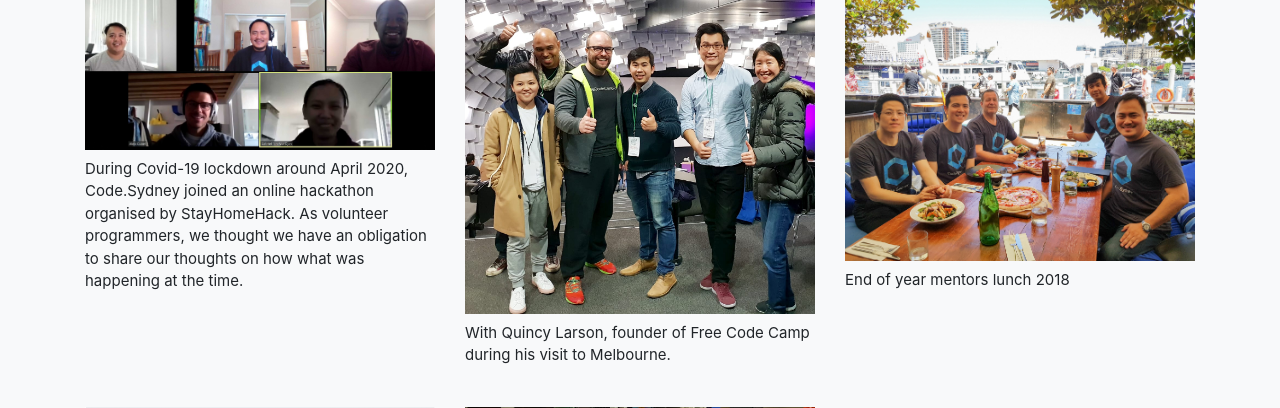
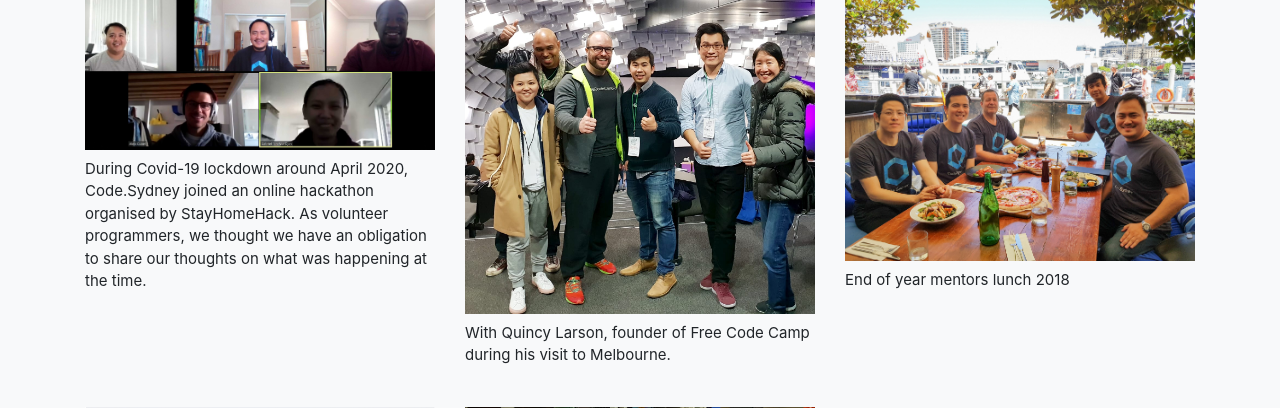
Before and after one commit to thecodesydney/codesydneywebsite, a Flask app: page /awards in a window 1280 px wide. Shown: the part 1155-1563 px from the top of the page. Run offline with Flask 2, Linux system fonts and the light colour scheme; some libraries are stand-ins or nearby versions.

```diff
--- a/templates/awards.html
+++ b/templates/awards.html
@@ -61,7 +61,7 @@
           <div class="col-md-4 mb-4 text-center">
             <img src="{{ url_for('static', filename='img/team_zoned.jpg') }}" class="mb-2 img-fluid">
             <p class="service-text">
-              During Covid-19 lockdown around April 2020, Code.Sydney joined an online hackathon organised by StayHomeHack. As volunteer programmers, we thought we have an obligation to share our thoughts on how what was happening at the time.
+              During Covid-19 lockdown around April 2020, Code.Sydney joined an online hackathon organised by StayHomeHack. As volunteer programmers, we thought we have an obligation to share our thoughts on what was happening at the time.
             </p>
           </div>
 
```
